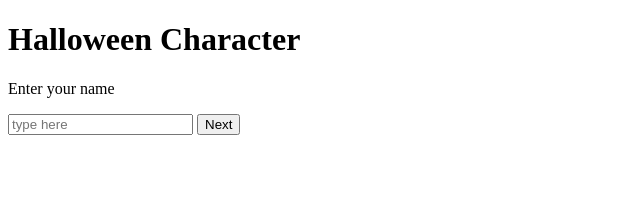
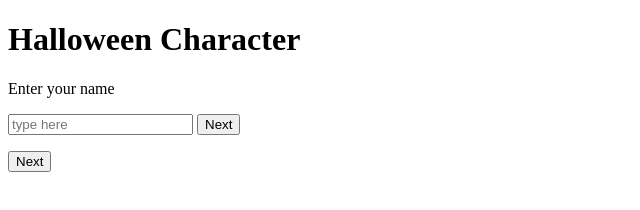
Before and after one commit to Sanika03/Halloween-character, a plain HTML site: page index.html in a window 1280 px wide. Shown: the whole page, without its empty margins (0-640 px from the left). Drawn offline with Linux system fonts and the light colour scheme.

Commit message:
added next button in a section

```diff
--- a/index.html
+++ b/index.html
@@ -17,6 +17,7 @@
 
     <div class="container">
         <p class="text welcome-text"></p>
+        <button class="next-2-btn text" >Next</button>
     </div>
 </body>
 </body>
```
